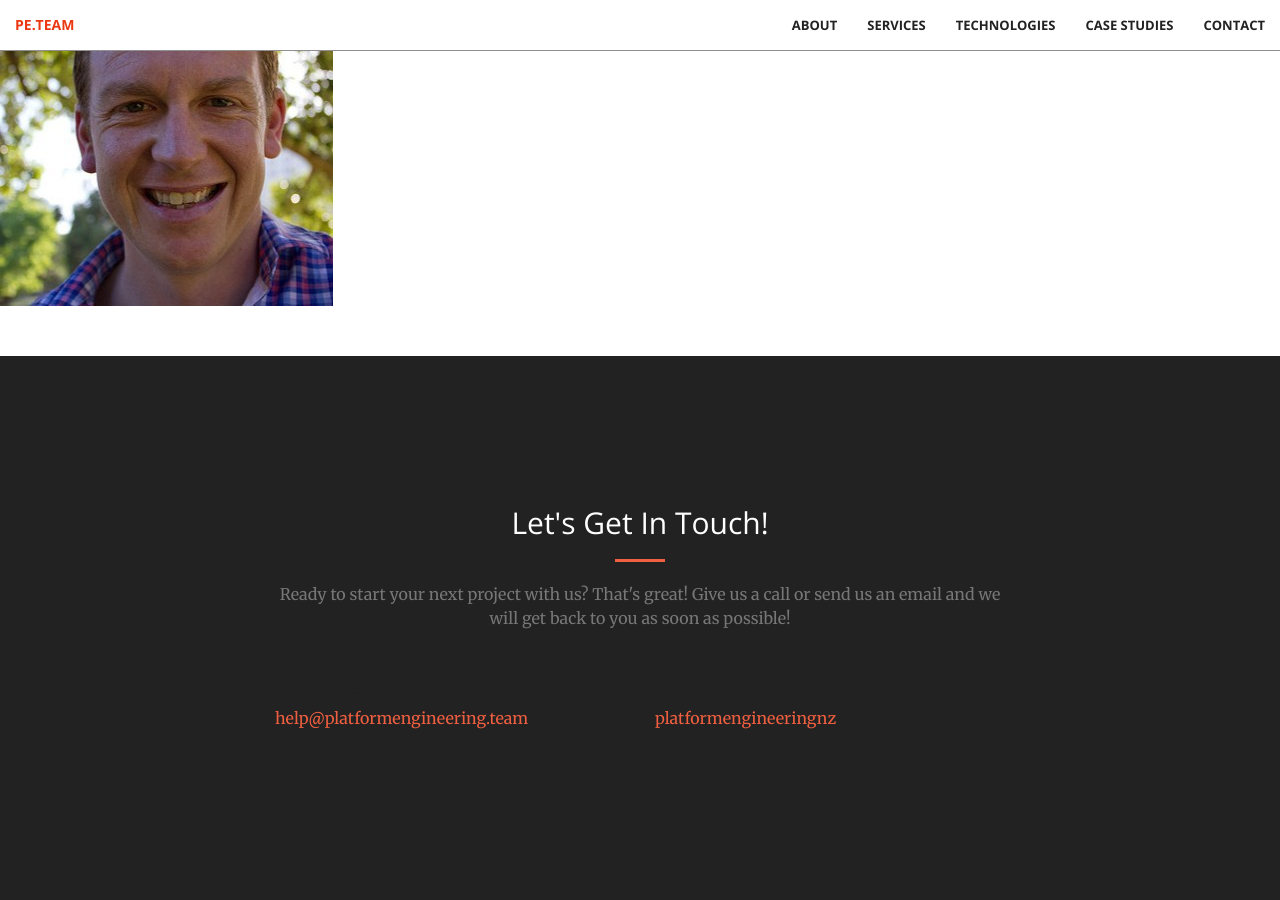
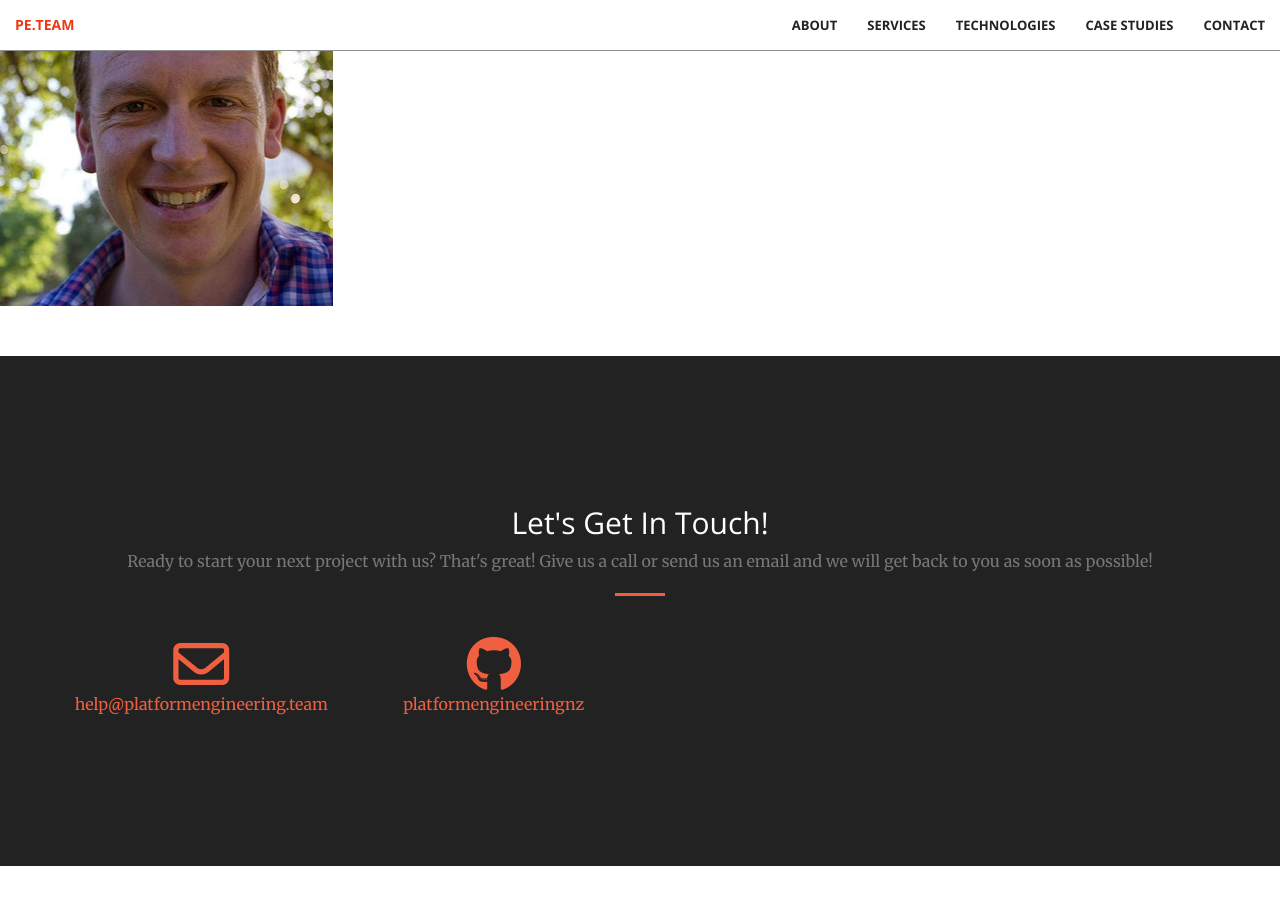
Before and after one commit to PlatformEngineeringNZ/PlatformEngineeringNZ.github.io, a Jekyll site: the page built from index.html, in a window 1280 px wide and 900 px high, scrolled down 3885 px. Built offline with Jekyll 4.4.1, drawn with Linux system fonts in a browser that asks for light colours; nearby versions of some CDN libraries; library files that are not in the unit come from our copies; after the commit the page ends 4751 px from its top, so only the background shows below that.

Commit message:
Fixing contact section

```diff
--- a/_includes/contact.html
+++ b/_includes/contact.html
@@ -1,29 +1,33 @@
 <aside class="bg-dark">
-
-    <section id="contact">
+    <section id="services">
         <div class="container">
             <div class="row">
-                <div class="col-lg-8 col-lg-offset-2 text-center">
+                <div class="col-lg-12 text-center">
                     <h2 class="section-heading">Let's Get In Touch!</h2>
+                    <p class="text-muted">Ready to start your next project with us? That's great! Give us a call or send us an email and we will get back to you as soon as possible!</p>
                     <hr class="primary">
-                    <p class="text-muted">Ready to start your next project with us? That's great! Give us a call or send us an email and we will get back to you as soon as possible!</p>
                 </div>
             </div>
-            <div class="row"></div>
-                <div class="col-lg-2 col-lg-offset-2 text-center">
+        </div>
+        <div class="container">
+            <div class="row">
+                <div class="col-lg-3 col-md-6 text-center">
+                    <div class="service-box">
                         <a href="mailto:{{ site.email }}">
-                    <i class="fa fa-envelope-o fa-3x wow bounceIn" data-wow-delay=".1s"></i>
+                            <i class="fa fa-envelope-o fa-4x wow bounceIn" data-wow-delay=".1s"></i>
                             <p>{{ site.email }}</p>
                         </a>
                     </div>
-                <div class="col-lg-2 col-lg-offset-2 text-center">
+                </div>
+                <div class="col-lg-3 col-md-6 text-center">
+                    <div class="service-box">
                         <a href="https://github.com/{{ site.github_username }}">
-                    <i class="fa fa-github fa-3x wow bounceIn" data-wow-delay=".1s"></i>
+                            <i class="fa fa-github fa-4x wow bounceIn" data-wow-delay=".1s"></i>
                             <p>{{ site.github_username }}</p>
                         </a>
                     </div>
                 </div>
             </div>
+        </div>
     </section>
-
 </aside>
```
Lines whose indentation alone changed are shown as unchanged.
